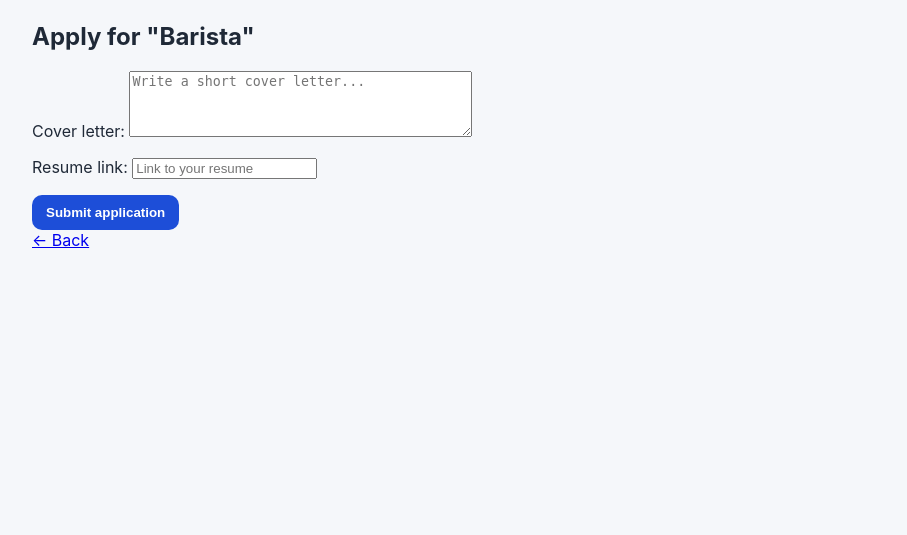
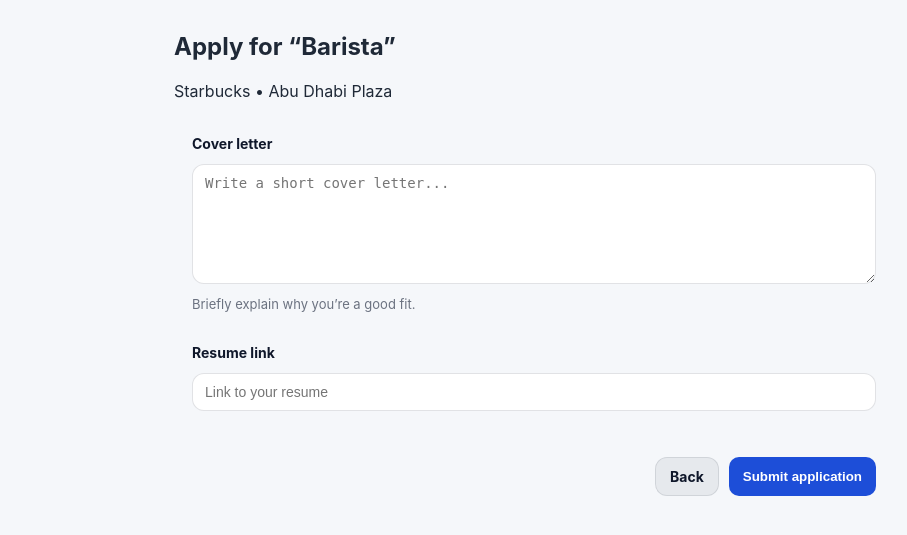
Before and after one commit to Job-Board67/Jobs, a Django app: page /jobs/1/apply/ in a window 1280 px wide. Shown: the part 67-602 px from the top of the page, without its empty margins (106-1013 px from the left). Run offline with Django 5.2, Linux system fonts and the light colour scheme; a user stored in the database is signed in; data comes from the database, SQL or seed files in the repository.

Commit message:
im tired boss

```diff
--- a/jobboard/job/static/style.css
+++ b/jobboard/job/static/style.css
@@ -568,3 +568,26 @@ body {
     margin-top: 18px;
     font-size: 14px;
 }
+.form-card .form-group { margin-bottom: 14px; }
+.form-label { display:block; font-weight:700; margin-bottom:6px; color:#0f172a; }
+
+.form-card input,
+.form-card textarea,
+.form-card select {
+  width: 100%;
+  box-sizing: border-box;
+  padding: 10px 12px;
+  border-radius: 12px;
+  border: 1px solid rgba(15, 23, 42, 0.12);
+  background: #fff;
+  outline: none;
+}
+
+.form-card textarea { min-height: 120px; resize: vertical; }
+
+.form-card input:focus,
+.form-card textarea:focus,
+.form-card select:focus {
+  border-color: rgba(37, 99, 235, 0.55);
+  box-shadow: 0 0 0 4px rgba(37, 99, 235, 0.12);
+}
--- a/jobboard/job/templates/apply.html
+++ b/jobboard/job/templates/apply.html
@@ -1,13 +1,42 @@
 {% extends "base.html" %}
 
+{% block title %}Apply | Work Hub{% endblock %}
+
 {% block content %}
-<h2>Apply for "{{ job.title }}"</h2>
+<section class="section" style="max-width:720px;margin:32px auto;">
+  <div class="section-head">
+    <h1 class="section-title">Apply for “{{ job.title }}”</h1>
+    <p class="section-subtitle">{{ job.company.name }} • {{ job.location }}</p>
+  </div>
 
-<form method="post">
-  {% csrf_token %}
-  {{ form.as_p }}
-  <button type="submit" class="btn btn-success">Submit application</button>
-</form>
+  <article class="card form-card" style="padding:18px;">
+    <form method="post" class="form-layout">
+      {% csrf_token %}
 
-<a href="{% url 'job_detail' job.id %}">← Back</a>
+      <div class="form-group">
+        <label class="form-label">{{ form.cover_letter.label }}</label>
+        {{ form.cover_letter }}
+        {% if form.cover_letter.errors %}
+          <div class="form-error">{{ form.cover_letter.errors }}</div>
+        {% endif %}
+        <div class="muted" style="margin-top:6px;font-size:13px;">
+          Briefly explain why you’re a good fit.
+        </div>
+      </div>
+
+      <div class="form-group">
+        <label class="form-label">{{ form.resume_link.label }}</label>
+        {{ form.resume_link }}
+        {% if form.resume_link.errors %}
+          <div class="form-error">{{ form.resume_link.errors }}</div>
+        {% endif %}
+      </div>
+
+      <div class="form-actions" style="display:flex;gap:10px;justify-content:flex-end;margin-top:14px;">
+        <a href="{% url 'job_detail' job.id %}" class="btn btn-ghost">Back</a>
+        <button type="submit" class="btn">Submit application</button>
+      </div>
+    </form>
+  </article>
+</section>
 {% endblock %}
```
